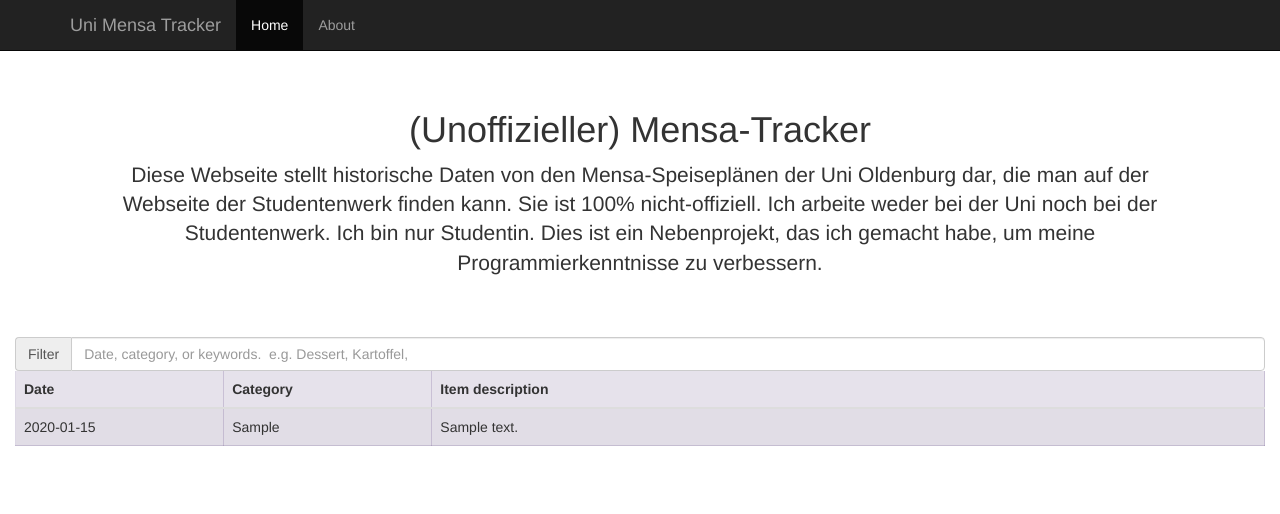
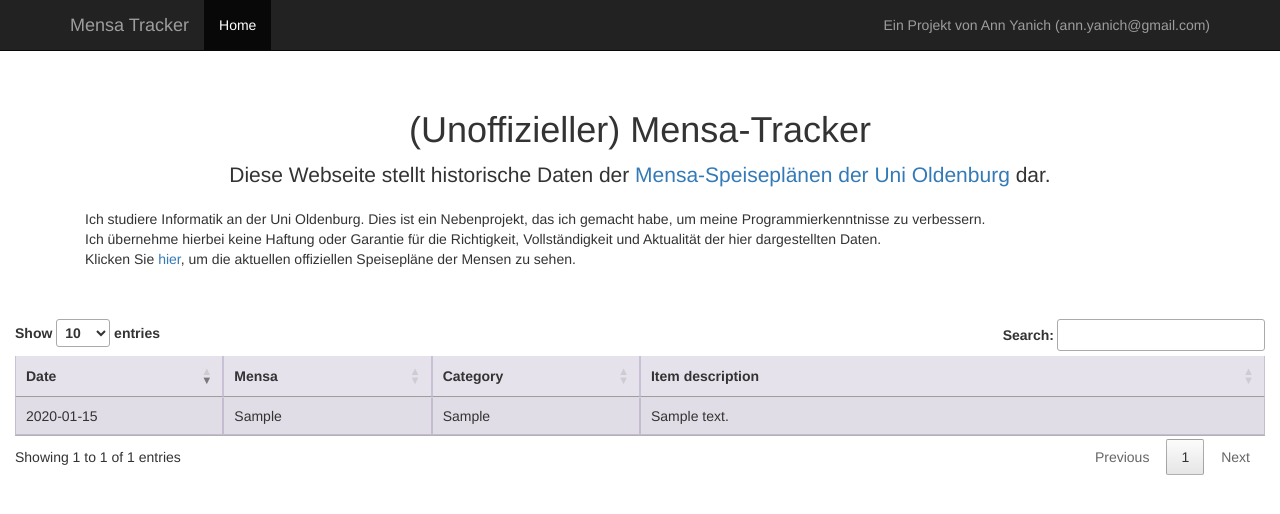
Before and after one commit to annyanich/mensa-tracker, a Flask app: page / in a window 1280 px wide. Shown: the top 514 px of the page. Run offline with Flask 2, Linux system fonts and the light colour scheme; tables that the repository leaves empty hold one stand-in row (values such as "Sample post"); some libraries are stand-ins or nearby versions.

Commit message:
Restyle home page, rewrite main text, add my email address
Use DataTables plug-in for jQuery to make the table searchable and
sortable by columns. This replaces the previous solution for sorting the
table, searchable-table.js.

Rewrite main text. Add disclaimer. Justify text to the left. Add a more
prominent link to the official Mensa menu.

Add my email address to the nav bar.

```diff
--- a/app/static/searchable-table.js
+++ /dev/null
@@ -1,21 +0,0 @@
-/**
- * Copied from https://jsfiddle.net/giorgitbs/52ak9/1/
- */
-
-$(document).ready(function () {
-
-    (function ($) {
-
-        $('#filter').keyup(function () {
-
-            var rex = new RegExp($(this).val(), 'i');
-            $('.searchable tr').hide();
-            $('.searchable tr').filter(function () {
-                return rex.test($(this).text());
-            }).show();
-
-        })
-
-    }(jQuery));
-
-});
--- a/app/templates/mensahistory.html
+++ b/app/templates/mensahistory.html
@@ -9,7 +9,7 @@
     <meta name="author" content="">
     <link rel="icon" href="../static/favicon.ico">
 
-    <title>Uni Mensa Tracker</title>
+    <title>Mensa Tracker</title>
 
     <!-- Bootstrap core CSS -->
     <link href="../static/bootstrap-3.3.6-dist/css/bootstrap.min.css" rel="stylesheet">
@@ -28,6 +28,9 @@
 
     <!--Moment.js library for formatting dates and times nicely-->
     <script src="../static/js/moment.min.js"></script>
+
+    <!-- DataTables sortable table stylesheet-->
+      <link href="https://cdn.datatables.net/1.10.12/css/jquery.dataTables.min.css" rel="stylesheet">
   </head>
 
   <body>
@@ -35,7 +38,7 @@
     <nav class="navbar navbar-inverse navbar-fixed-top">
       <div class="container">
         <div class="navbar-header pull-left">
-          <div class="navbar-brand">Uni Mensa Tracker</div>
+          <div class="navbar-brand">Mensa Tracker</div>
         </div>
 
         <!--Non-collapsable navbar elements-->
@@ -52,8 +55,10 @@
         <div id="navbar" class="collapse navbar-collapse">
           <ul class="nav navbar-nav">
             <li class="active"><a href="#">Home</a></li>
-            <li><a href="#about">About</a></li>
           </ul>
+            <ul class="nav navbar-nav navbar-right">
+             <li><a href="mailto:ann.yanich@gmail.com">Ein Projekt von Ann Yanich (ann.yanich@gmail.com)</a></li>
+            </ul>
         </div><!--/.nav-collapse -->
       </div>
     </nav>
@@ -62,8 +67,17 @@
 
       <div class="starter-template">
         <h1>(Unoffizieller) Mensa-Tracker</h1>
-        <p class="lead">Diese Webseite stellt historische Daten von den Mensa-Speiseplänen der Uni Oldenburg dar, die man auf der Webseite der Studentenwerk finden kann.
-          Sie ist 100% nicht-offiziell.  Ich arbeite weder bei der Uni noch bei der Studentenwerk. Ich bin nur Studentin.  Dies ist ein Nebenprojekt, das ich gemacht habe, um meine Programmierkenntnisse zu verbessern.
+
+        <p class="lead">Diese Webseite stellt historische Daten der <a href="http://www.studentenwerk-oldenburg.de/de/gastronomie/speiseplaene.html">
+            Mensa-Speiseplänen der Uni Oldenburg</a> dar.</p>
+
+          <p class="text-left">
+              Ich studiere Informatik an der Uni Oldenburg.  Dies ist ein Nebenprojekt, das ich gemacht habe,
+              um meine Programmierkenntnisse zu verbessern.  <br/>
+              Ich übernehme hierbei keine Haftung oder Garantie für die Richtigkeit, Vollständigkeit
+              und Aktualität der hier dargestellten Daten. <br/>
+              Klicken Sie <a href="http://www.studentenwerk-oldenburg.de/de/gastronomie/speiseplaene.html">
+              hier</a>, um die aktuellen offiziellen Speisepläne der Mensen zu sehen.
           </p>
       </div>
 
@@ -71,22 +85,24 @@
 
     <div class="container-fluid">
 
-        <div class="input-group"> <span class="input-group-addon">Filter</span>
-            <input id="filter" type="text" class="form-control" placeholder="Date, category, or keywords.  e.g. Dessert, Kartoffel, ">
-        </div>
+        <!--<div class="input-group"> <span class="input-group-addon">Filter</span>-->
+            <!--<input id="filter" type="text" class="form-control" placeholder="Date, category, or keywords.  e.g. Dessert, Kartoffel, ">-->
+        <!--</div>-->
 
-        <table class="table table-striped">
+        <table id="menu_entries" class="table table-striped">
             <thead><tr>
-                <th class="col-lg-2 col-md-2 col-sm-3 col-xs-3">Date</th>
-                <th class="col-lg-2 col-md-2 col-sm-3 col-xs-3">Category</th>
-                <th class="col-lg-8 col-md-8 col-sm-6 col-xs-6">Item description</th>
+                <th class="col-lg-2 col-md-2 col-sm-2 col-xs-2">Date</th>
+                <th class="col-lg-2 col-md-2 col-sm-2 col-xs-2">Mensa</th>
+                <th class="col-lg-2 col-md-2 col-sm-2 col-xs-2">Category</th>
+                <th class="col-lg-6 col-md-6 col-sm-6 col-xs-6">Item description</th>
             </tr></thead>
-            <tbody class="searchable">
+            <tbody>
             <!--menu_entries is passed into the template as an argument in views.py-->
             {% for item in menu_entries %}
-            <tr class="searchable">
-                <td class="col-lg-2 col-md-2 col-sm-3 col-xs-3">{{ item.date_valid }}</td>
-                <td class="col-lg-2 col-md-2 col-sm-3 col-xs-3">{{ item.category }}</td>
+            <tr>
+                <td class="col-lg-2 col-md-2 col-sm-2 col-xs-2">{{ item.date_valid }}</td>
+                <td class="col-lg-2 col-md-2 col-sm-2 col-xs-2">{{ item.mensa }}</td>
+                <td class="col-lg-2 col-md-2 col-sm-2 col-xs-2">{{ item.category }}</td>
                 <td class="col-lg-8 col-md-8 col-sm-6 col-xs-6">{{ item.description }}</td>
             </tr>
             {% endfor %}
@@ -105,6 +121,15 @@
     <script src="../static/bootstrap-3.3.6-dist/js/bootstrap.min.js"></script>
     <!-- IE10 viewport hack for Surface/desktop Windows 8 bug -->
     <script src="../static/bootstrap-3.3.6-src/docs/assets/js/ie10-viewport-bug-workaround.js"></script>
-    <script src="../static/searchable-table.js"></script>
+
+
+    <script src="https://cdn.datatables.net/1.10.12/js/jquery.dataTables.min.js"></script>
+    <script type="text/javascript">
+      $(document).ready(function() {
+          $('#menu_entries').DataTable( {
+              "order": [[0, "desc"]]
+          });
+         } );</script>
+
   </body>
 </html>
```
